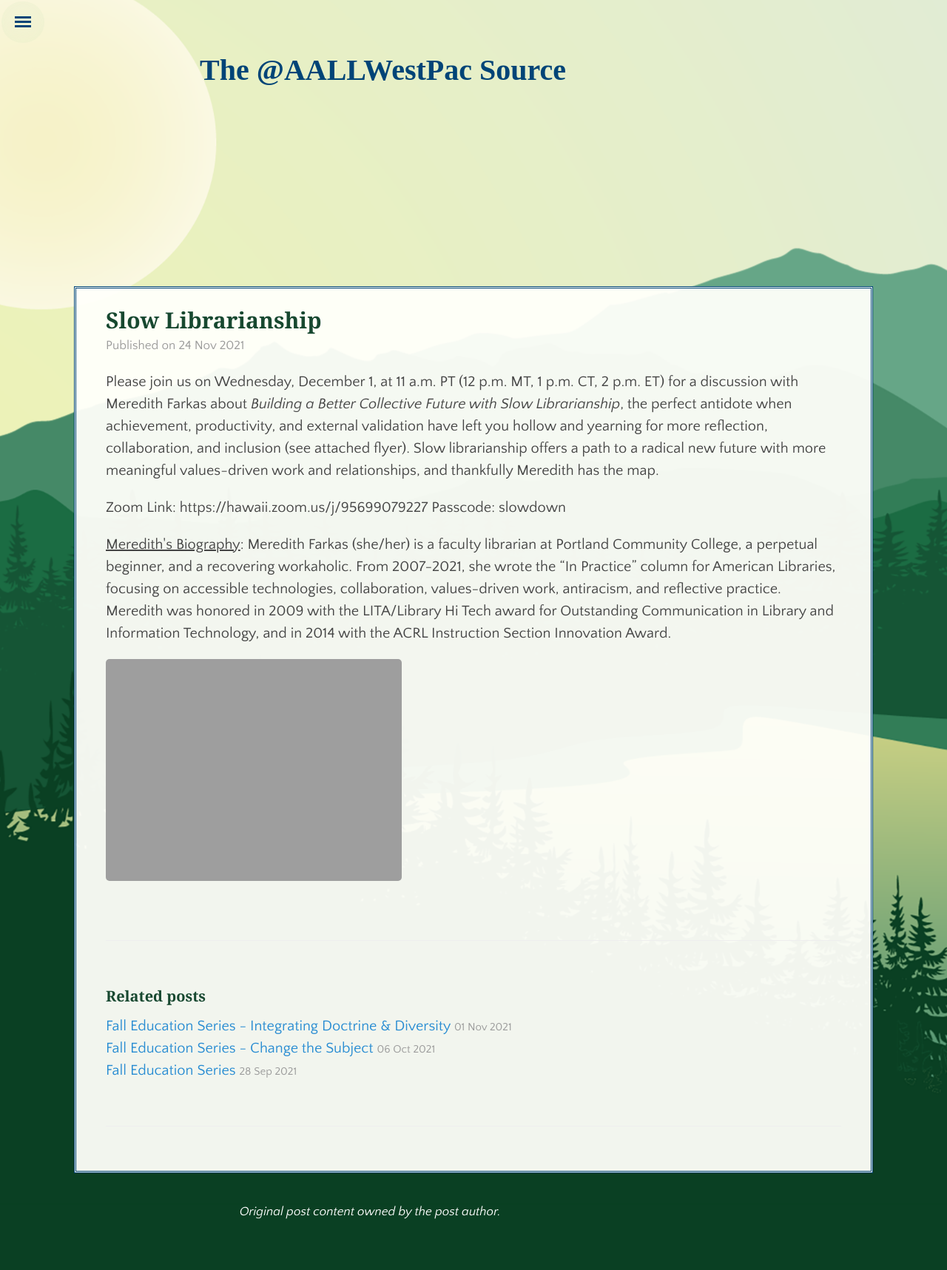
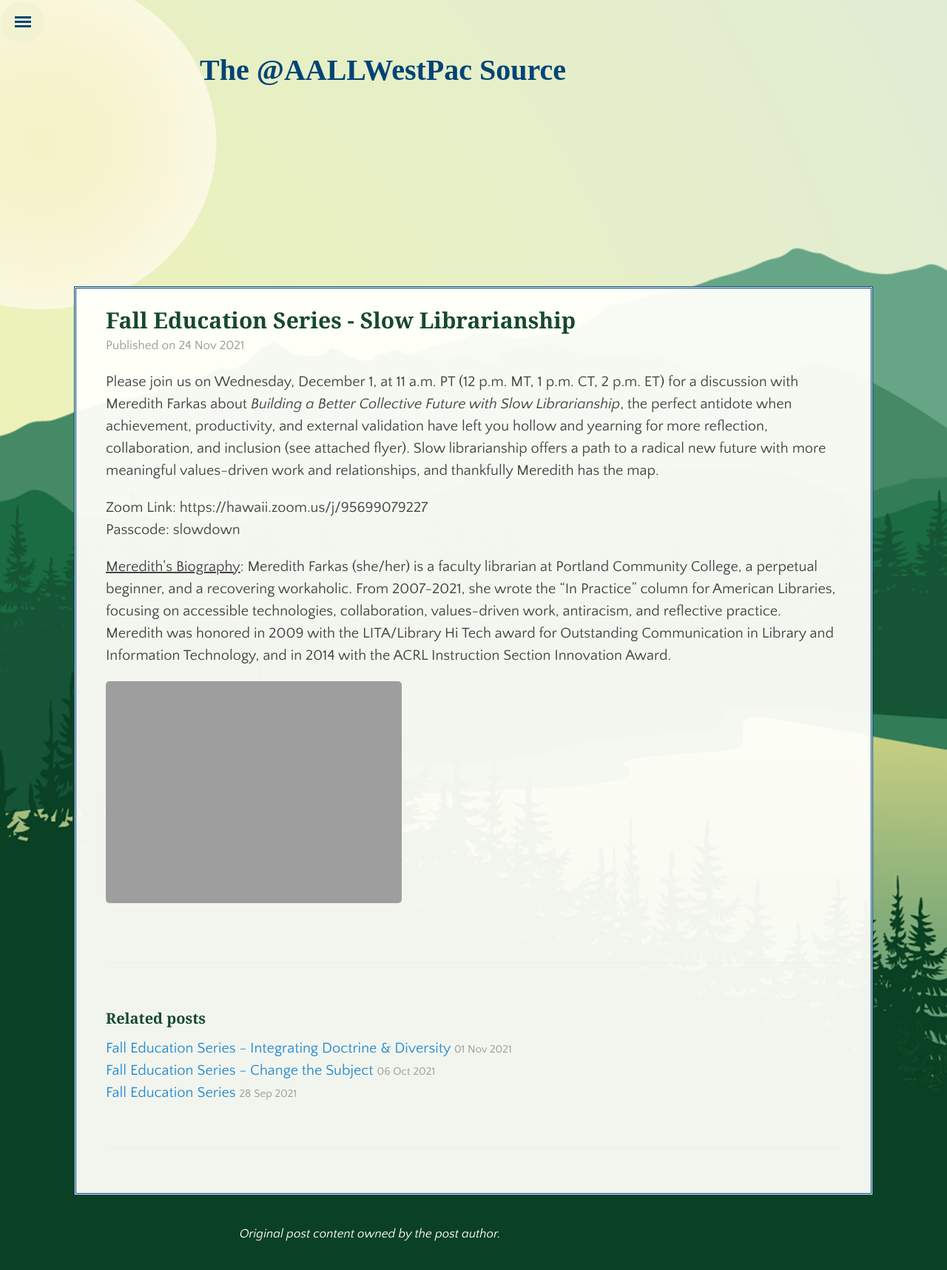
Before and after one commit to aallwestpac/aallwestpac.github.io, a Jekyll site: the page built from _posts/2021-11-24-Slow-Librarianship.md, in a window 1280 px wide. Shown: the top 1717 px of the page at 74% size. Built offline with Jekyll 4.4.1, drawn with Linux system fonts in a browser that asks for light colours; some web fonts are replaced.

Commit message:
Update 2021-11-24-Slow-Librarianship.md

```diff
--- a/_posts/2021-11-24-Slow-Librarianship.md
+++ b/_posts/2021-11-24-Slow-Librarianship.md
@@ -1,5 +1,5 @@
 ---
-title: Slow Librarianship
+title: Fall Education Series - Slow Librarianship
 layout: post
 author: aallwestpac
 published: true
@@ -8,7 +8,7 @@ published: true
 Please join us on Wednesday, December 1, at 11 a.m. PT (12 p.m. MT, 1 p.m. CT,
 2 p.m. ET) for a discussion with Meredith Farkas about <i>Building a Better Collective Future with Slow Librarianship</i>, the perfect antidote when achievement, productivity, and external validation have left you hollow and yearning for more reflection, collaboration, and inclusion (see attached flyer).  Slow librarianship offers a path to a radical new future with more meaningful values-driven work and relationships, and thankfully Meredith has the map.
 
-Zoom Link: https://hawaii.zoom.us/j/95699079227
+Zoom Link: https://hawaii.zoom.us/j/95699079227 <br>
 Passcode: slowdown
 
 <u>Meredith's Biography</u>:
```
